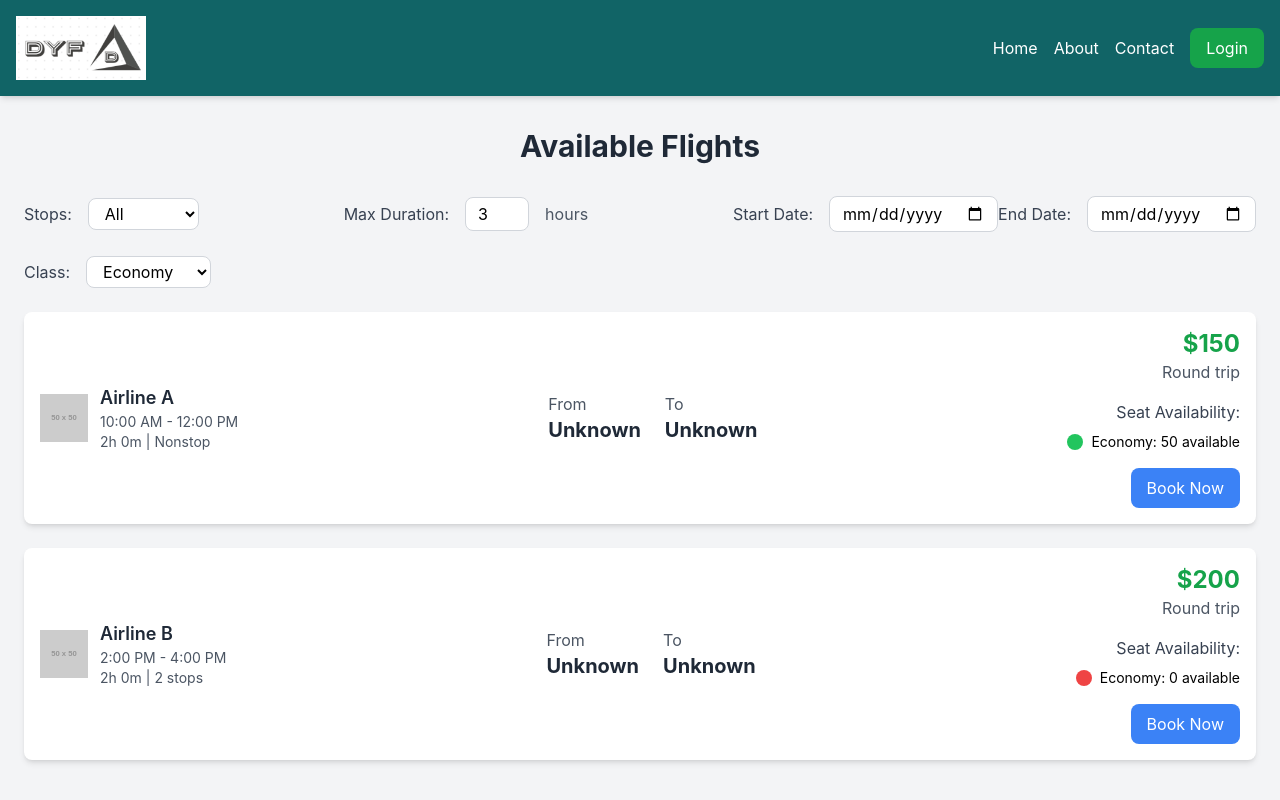
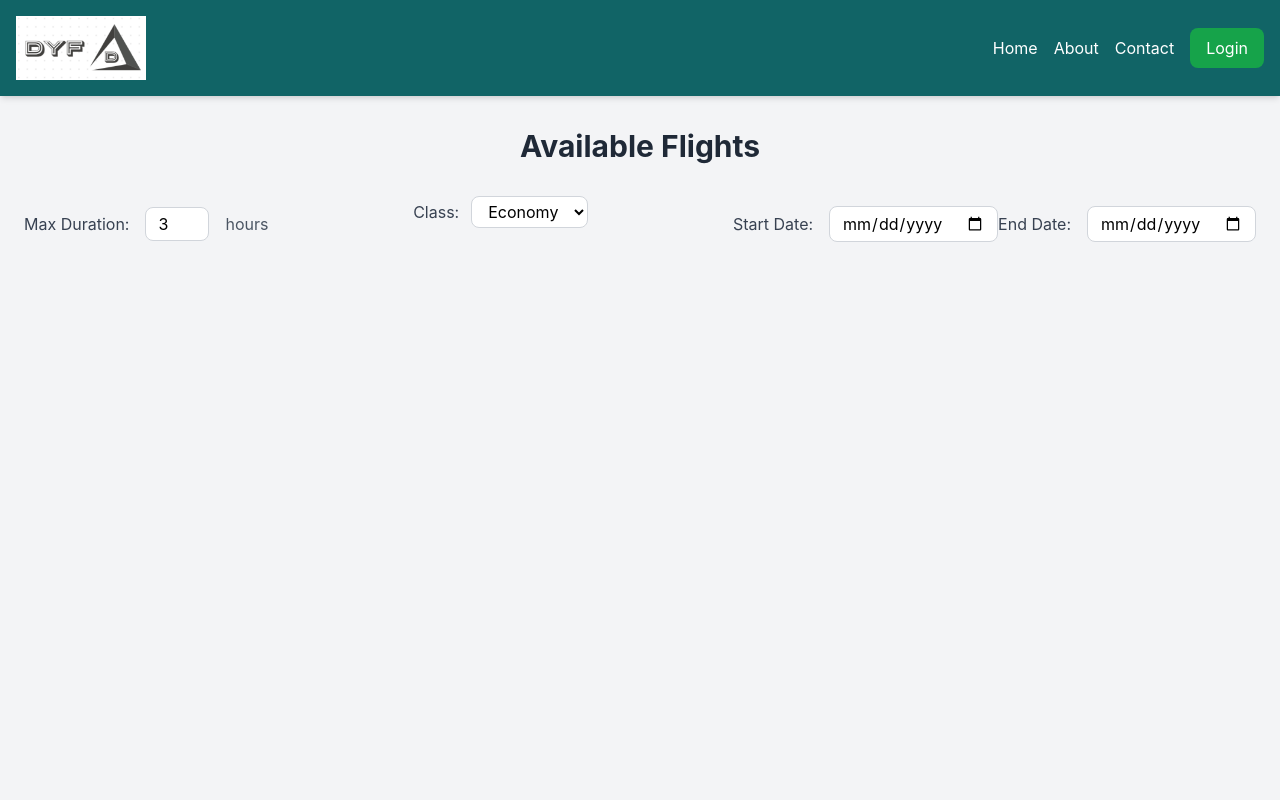
Before and after one commit to Abhijitop25/Airline-booking, a React (Create React App) app: page /flights in a window 1280 px wide. Shown: the top 800 px of the page. Built offline with nearby package versions, Linux system fonts and the light colour scheme.

Commit message:
displaying flights data on flightresults

```diff
--- a/src/pages/FlightResults.jsx
+++ b/src/pages/FlightResults.jsx
@@ -5,63 +5,56 @@ const FlightResults = () => {
   const location = useLocation();
 
   // Check if location.state is defined
-  const {
-    origin = {},
-    destination = {},
-    departureDate,
-    travelClass,
-    passengers,
-  } = location.state || {};
+  const flights = location.state || [];
 
   // Sample data for available flights with seat availability
-  const flights = [
-    {
-      id: 1,
-      airline: "Airline A",
-      logo: "https://via.placeholder.com/50",
-      origin: origin.label || "Unknown", // Use a fallback value
-      destination: destination.label || "Unknown", // Use a fallback value
-      departureDate,
-      travelClass,
-      passengers,
-      departureTime: "10:00 AM",
-      arrivalTime: "12:00 PM",
-      price: "$150",
-      stops: 0,
-      duration: "2h 0m",
-      co2Emission: 99,
-      seatAvailability: {
-        economy: { available: 50, total: 100 },
-        business: { available: 10, total: 20 },
-        first: { available: 2, total: 5 },
-      },
-    },
-    {
-      id: 2,
-      airline: "Airline B",
-      logo: "https://via.placeholder.com/50",
-      origin: origin.label || "Unknown",
-      destination: destination.label || "Unknown",
-      departureDate,
-      travelClass,
-      passengers,
-      departureTime: "2:00 PM",
-      arrivalTime: "4:00 PM",
-      price: "$200",
-      stops: 2,
-      duration: "2h 0m",
-      co2Emission: 144,
-      seatAvailability: {
-        economy: { available: 0, total: 100 },
-        business: { available: 5, total: 20 },
-        first: { available: 1, total: 5 },
-      },
-    },
-    // Add more flights as needed
-  ];
+  // const flights = [
+  //   {
+  //     id: 1,
+  //     airline: "Airline A",
+  //     logo: "https://via.placeholder.com/50",
+  //     origin: origin.label || "Unknown", // Use a fallback value
+  //     destination: destination.label || "Unknown", // Use a fallback value
+  //     departureDate,
+  //     travelClass,
+  //     passengers,
+  //     departureTime: "10:00 AM",
+  //     arrivalTime: "12:00 PM",
+  //     price: "$150",
+  //     stops: 0,
+  //     duration: "2h 0m",
+  //     co2Emission: 99,
+  //     seatAvailability: {
+  //       economy: { available: 50, total: 100 },
+  //       business: { available: 10, total: 20 },
+  //       first: { available: 2, total: 5 },
+  //     },
+  //   },
+  //   {
+  //     id: 2,
+  //     airline: "Airline B",
+  //     logo: "https://via.placeholder.com/50",
+  //     origin: origin.label || "Unknown",
+  //     destination: destination.label || "Unknown",
+  //     departureDate,
+  //     travelClass,
+  //     passengers,
+  //     departureTime: "2:00 PM",
+  //     arrivalTime: "4:00 PM",
+  //     price: "$200",
+  //     stops: 2,
+  //     duration: "2h 0m",
+  //     co2Emission: 144,
+  //     seatAvailability: {
+  //       economy: { available: 0, total: 100 },
+  //       business: { available: 5, total: 20 },
+  //       first: { available: 1, total: 5 },
+  //     },
+  //   },
+  //   // Add more flights as needed
+  // ];
 
   // Filter states
-  const [selectedStops, setSelectedStops] = useState("All");
   const [maxDuration, setMaxDuration] = useState(3); // Default max duration in hours
   const [startDate, setStartDate] = useState("");
   const [endDate, setEndDate] = useState("");
@@ -70,31 +63,41 @@ const FlightResults = () => {
   // Filter flights based on selected filters
   const filteredFlights = flights.filter((flight) => {
     const flightDurationHours = parseInt(flight.duration.split("h")[0], 10);
-    const maxStops =
-      selectedStops === "All" ? Infinity : parseInt(selectedStops, 10);
-    const matchesStops = flight.stops <= maxStops;
+
     const matchesDuration = flightDurationHours <= maxDuration;
     const matchesDate =
       (!startDate || new Date(flight.departureDate) >= new Date(startDate)) &&
       (!endDate || new Date(flight.departureDate) <= new Date(endDate));
 
-    return matchesStops && matchesDuration && matchesDate;
+    return matchesDuration && matchesDate;
   });
+  const calculateDuration = (departureTime, arrivalTime) => {
+    const [depHours, depMinutes] = departureTime.split(":").map(Number);
+    const [arrHours, arrMinutes] = arrivalTime.split(":").map(Number);
+
+    const depDate = new Date();
+    depDate.setHours(depHours, depMinutes);
+
+    const arrDate = new Date();
+    arrDate.setHours(arrHours, arrMinutes);
+
+    const durationInMinutes = (arrDate - depDate) / (1000 * 60);
+    const hours = Math.floor(durationInMinutes / 60);
+    const minutes = durationInMinutes % 60;
+
+    return `${hours}h ${minutes}m`;
+  };
 
   const navigate = useNavigate();
   const handleOnclick = () => {
     navigate("/booking", {
       state: {
         origin: origin.label || "Unknown",
-        destination: destination.label || "Unknown",
-        departureDate,
-        travelClass,
-        passengers,
       },
     });
   };
 
-  const getSeatColor = (available, total) =>
+  const getSeatColor = (available) =>
     available > 0 ? "bg-green-500" : "bg-red-500";
 
   return (
@@ -106,20 +109,6 @@ const FlightResults = () => {
       {/* Filters */}
       <div className="mb-6 flex flex-col md:flex-row items-start md:items-center justify-between">
         <div className="flex items-center space-x-4 mb-4 md:mb-0">
-          <label className="text-gray-700">Stops:</label>
-          <select
-            value={selectedStops}
-            onChange={(e) => setSelectedStops(e.target.value)}
-            className="bg-white border border-gray-300 rounded-lg px-3 py-1"
-          >
-            <option value="All">All</option>
-            <option value="0">Nonstop</option>
-            <option value="1">1 Stop</option>
-            <option value="2">2 Stops</option>
-          </select>
-        </div>
-
-        <div className="flex items-center space-x-4 mb-4 md:mb-0">
           <label className="text-gray-700">Max Duration:</label>
           <input
             type="number"
@@ -129,6 +118,20 @@ const FlightResults = () => {
             className="bg-white border border-gray-300 rounded-lg px-3 py-1 w-16"
           />
           <span className="text-gray-600">hours</span>
+        </div>
+
+        {/* Class Filter */}
+        <div className="mb-6 flex items-center space-x-3">
+          <label className="text-gray-700">Class:</label>
+          <select
+            value={selectedClass}
+            onChange={(e) => setSelectedClass(e.target.value)}
+            className="bg-white border border-gray-300 rounded-lg px-3 py-1"
+          >
+            <option value="economy">Economy</option>
+            {/* <option value="business">Business</option>
+          <option value="first">First Class</option> */}
+          </select>
         </div>
 
         <div className="flex flex-col md:flex-row items-start md:items-center space-y-4 md:space-y-0">
@@ -153,45 +156,29 @@ const FlightResults = () => {
         </div>
       </div>
 
-      {/* Class Filter */}
-      <div className="mb-6 flex items-center space-x-4">
-        <label className="text-gray-700">Class:</label>
-        <select
-          value={selectedClass}
-          onChange={(e) => setSelectedClass(e.target.value)}
-          className="bg-white border border-gray-300 rounded-lg px-3 py-1"
-        >
-          <option value="economy">Economy</option>
-          <option value="business">Business</option>
-          <option value="first">First Class</option>
-        </select>
-      </div>
-
       <div className="space-y-6">
         {filteredFlights.map((flight) => (
           <div
-            key={flight.id}
+            key={flight.airplaneId}
             className="bg-white p-4 rounded-lg shadow-md flex flex-col md:flex-row items-start md:items-center justify-between transition-shadow duration-300 hover:shadow-lg"
           >
             {/* Airline Logo and Name */}
             <div className="flex items-center space-x-3 mb-4 md:mb-0">
               <img
                 src={flight.logo}
-                alt={`${flight.airline} logo`}
+                alt={`${flight.flightNumber} logo`}
                 className="w-12 h-12"
               />
               <div>
                 <h3 className="text-lg font-semibold text-gray-800">
-                  {flight.airline}
+                  {flight.flightNumber}
                 </h3>
                 <p className="text-sm text-gray-600">
                   {flight.departureTime} - {flight.arrivalTime}
                 </p>
                 <p className="text-sm text-gray-600">
-                  {flight.duration} |{" "}
-                  {flight.stops === 0
-                    ? "Nonstop"
-                    : `${flight.stops} stop${flight.stops > 1 ? "s" : ""}`}
+                  {calculateDuration(flight.departureTime, flight.arrivalTime)}
+
                 </p>
               </div>
             </div>
@@ -201,13 +188,13 @@ const FlightResults = () => {
               <div className="text-center md:text-left md:mr-6 mb-2 md:mb-0">
                 <p className="text-gray-600">From</p>
                 <p className="text-xl font-bold text-gray-800">
-                  {flight.origin}
+                  {flight.departureAirportId}
                 </p>
               </div>
               <div className="text-center md:text-left">
                 <p className="text-gray-600">To</p>
                 <p className="text-xl font-bold text-gray-800">
-                  {flight.destination}
+                  {flight.arrivalAirportId}
                 </p>
               </div>
             </div>
@@ -226,14 +213,13 @@ const FlightResults = () => {
                   <div className="flex items-center space-x-2">
                     <div
                       className={`h-4 w-4 rounded-full ${getSeatColor(
-                        flight.seatAvailability[selectedClass].available,
-                        flight.seatAvailability[selectedClass].total
+                        500
                       )}`}
                     />
                     <span className="text-sm">
                       {selectedClass.charAt(0).toUpperCase() +
                         selectedClass.slice(1)}
-                      : {flight.seatAvailability[selectedClass].available}{" "}
+                      : {flight.totalSeats}{" "}
                       available
                     </span>
                   </div>
```
